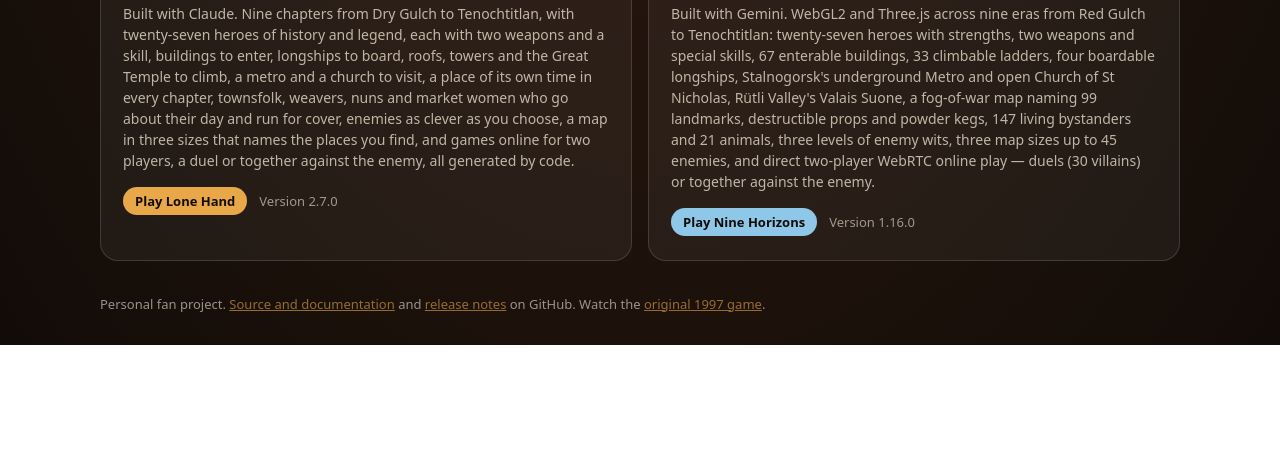
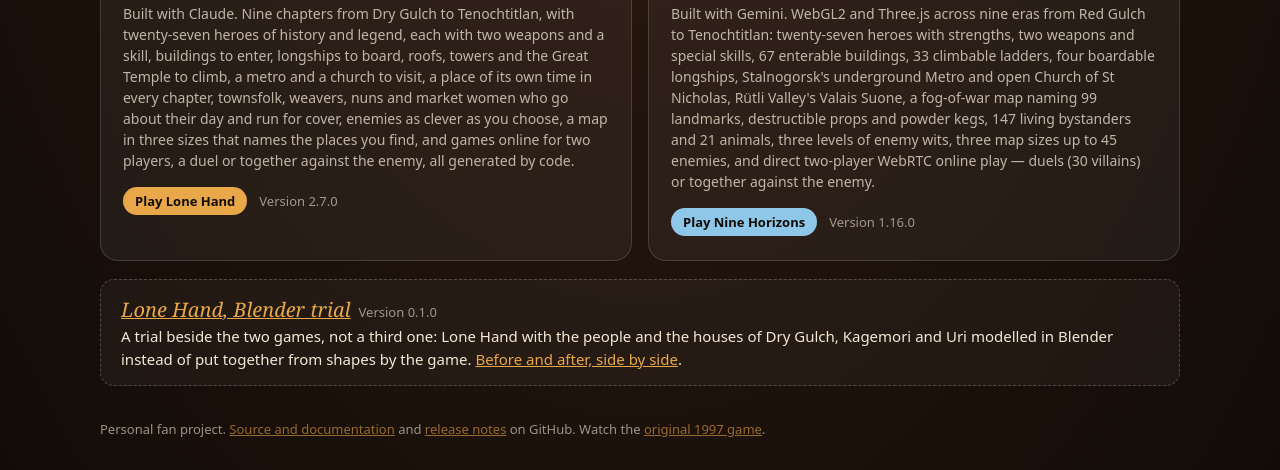
Before and after one commit to iago-swi/outlaws, a plain HTML site: page index.html in a window 1280 px wide. Shown: the part 781-1251 px from the top of the page. Before the commit the page ends 1126 px from the top, so only its background shows below. Drawn offline with Linux system fonts and the light colour scheme.

Commit message:
Landing page and README: a link to the Blender trial of Lone Hand
A strip under the two games on the landing page, a third row in the README's table and a line in its structure block. The trial is marked as a trial, not a third game.

```diff
--- a/index.html
+++ b/index.html
@@ -31,6 +31,9 @@
   .tag{display:inline-block;margin:16px 8px 0;padding:5px 12px;border-radius:99px;font-size:13px;font-weight:600;background:var(--gold);color:var(--ink)}
   .gemini .tag{background:var(--sky)}
   .ver{margin-left:4px;font-size:13px;opacity:.6}
+  .trial{margin:18px 0 0;padding:14px 20px;border-radius:14px;font-size:15px;line-height:1.55;background:rgba(255,255,255,.04);border:1px dashed rgba(255,255,255,.22)}
+  .trial a{color:var(--gold)}
+  .trial strong{font-family:Georgia,serif;font-style:italic;font-weight:400;font-size:20px}
   footer{margin-top:34px;font-size:13px;opacity:.6}
   footer a{color:var(--gold)}
 </style>
@@ -50,6 +53,7 @@
       <h2>Nine Horizons</h2><p>Built with Gemini. WebGL2 and Three.js across nine eras from Red Gulch to Tenochtitlan: twenty-seven heroes with strengths, two weapons and special skills, 67 enterable buildings, 33 climbable ladders, four boardable longships, Stalnogorsk's underground Metro and open Church of St Nicholas, Rütli Valley's Valais Suone, a fog-of-war map naming 99 landmarks, destructible props and powder kegs, 147 living bystanders and 21 animals, three levels of enemy wits, three map sizes up to 45 enemies, and direct two-player WebRTC online play — duels (30 villains) or together against the enemy.</p><span class="tag">Play Nine Horizons</span><span class="ver">Version 1.16.0</span>
     </a>
   </div>
+  <p class="trial"><a href="Claude-Blender/index.html"><strong>Lone Hand, Blender trial</strong></a> <span class="ver">Version 0.1.0</span><br>A trial beside the two games, not a third one: Lone Hand with the people and the houses of Dry Gulch, Kagemori and Uri modelled in Blender instead of put together from shapes by the game. <a href="Claude-Blender/comparison.jpg">Before and after, side by side</a>.</p>
   <footer>Personal fan project. <a href="https://github.com/iago-swi/outlaws">Source and documentation</a> and <a href="https://github.com/iago-swi/outlaws/releases">release notes</a> on GitHub. Watch the <a href="https://www.youtube.com/watch?v=9n4ghEkKV-Q">original 1997 game</a>.</footer>
 </main>
 </body>
```
Also changed, not shown: README.md.
